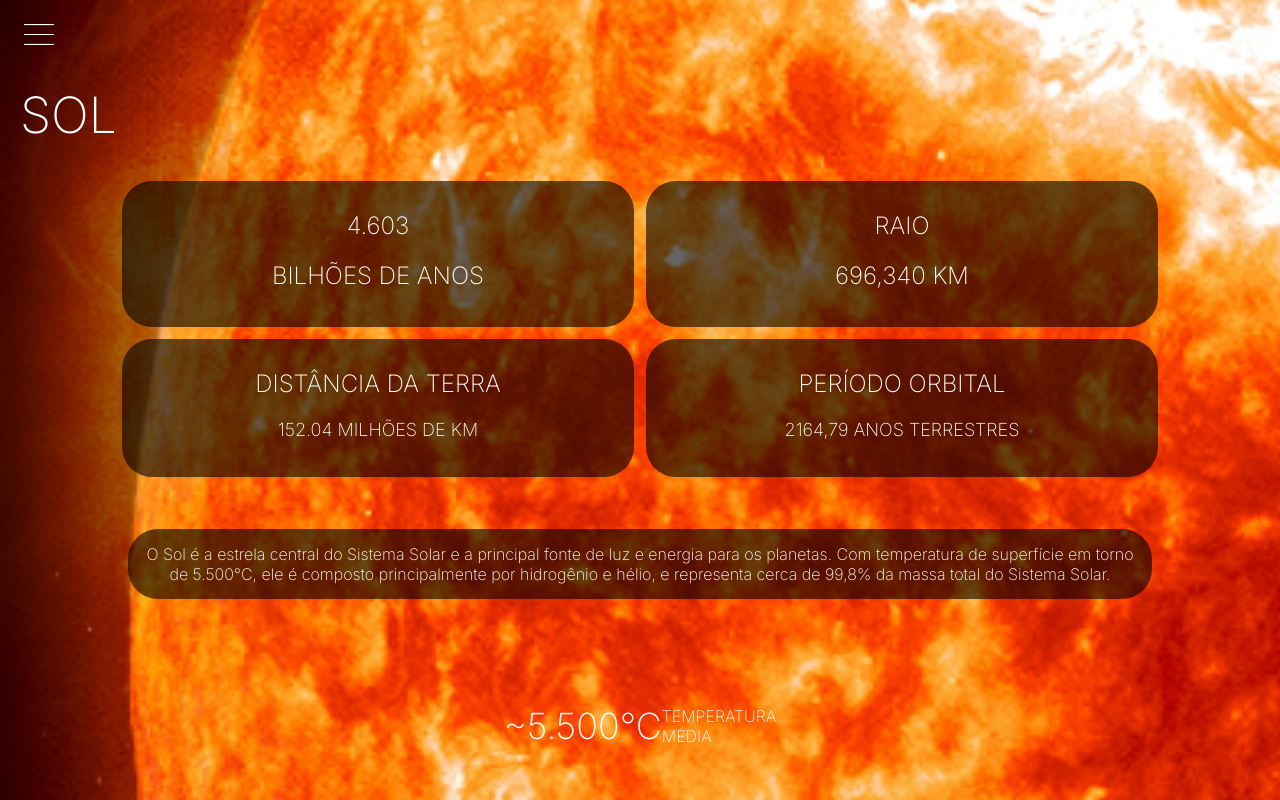
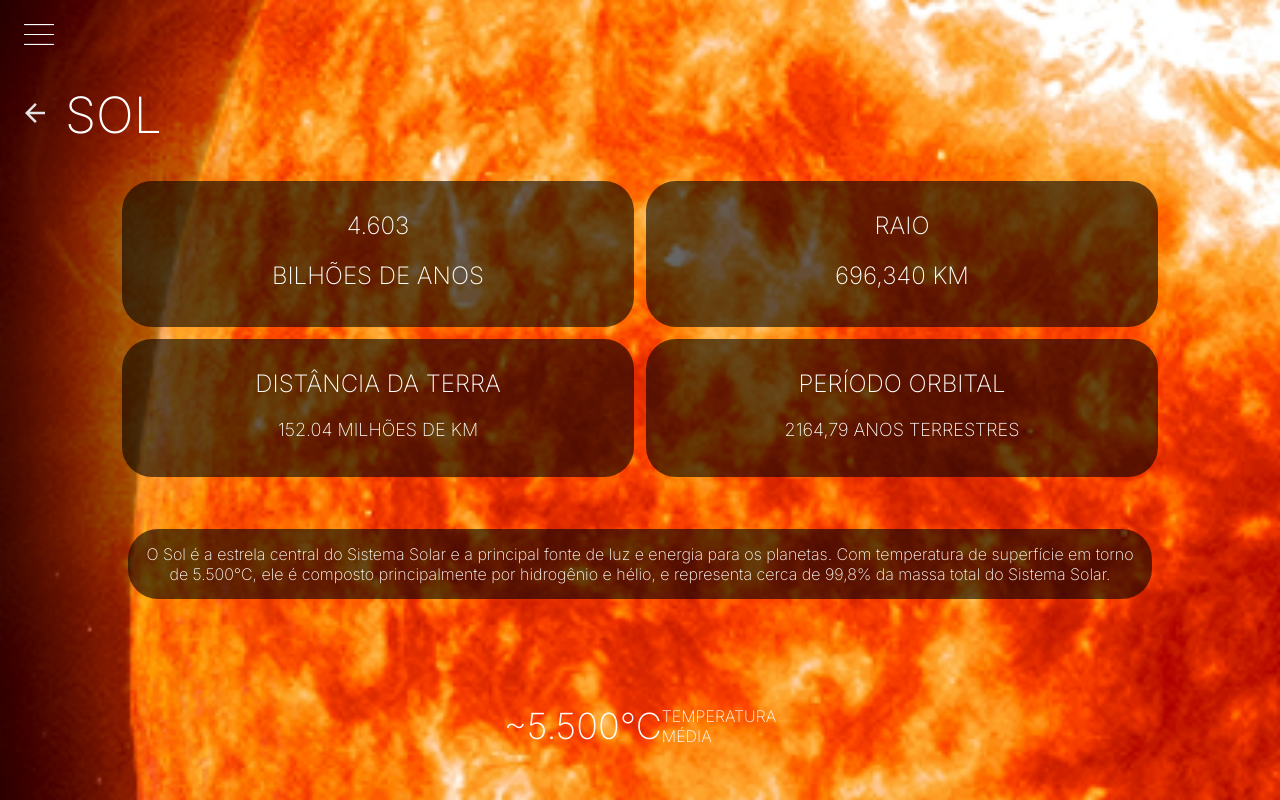
Before and after one commit to giuliana-bianc/giuverso, a plain HTML site: page sol.html in a window 1280 px wide. Drawn offline with Linux system fonts and the light colour scheme.

Commit message:
🪐fourth commit

```diff
--- a/sol.html
+++ b/sol.html
@@ -15,10 +15,12 @@
 
         </div>
     </div>
-
-    <h1 class="main_thing">
-        SOL
-    </h1>
+        <div class="title">
+            <a href="./menu_sistema_solar.html">
+            <img class="arrowback" src="./assets/arrowback.svg">
+            </a>
+            <h1 class="main_thing">SOL </h1>
+        </div>
 
     <div class="squares">
         <div class="square">
--- a/styles/sol.css
+++ b/styles/sol.css
@@ -24,8 +24,19 @@ body{
     margin-top: 24px;
 }
 
+.title{
+    display: flex;
+    padding-left:20px;
+    align-items: center;
+
+    img{
+        width: 30px;
+    }
+
+}
+
 .main_thing{
-    padding: 36px 20px;
+    padding: 36px 15px;
     font-family:'Inter';
     font-weight: 200;
     font-size: 50px;
```
Also changed, not shown: menu_sistema_solar.html (+1 -1 lines), styles/menu_sistema_solar.css (+7 -17 lines), assets/Jupiter.png, assets/NEPTİN.png, assets/Urano.png, assets/arrowback.svg (added), assets/mars.png, assets/saturnpng.png, 3 other files.
